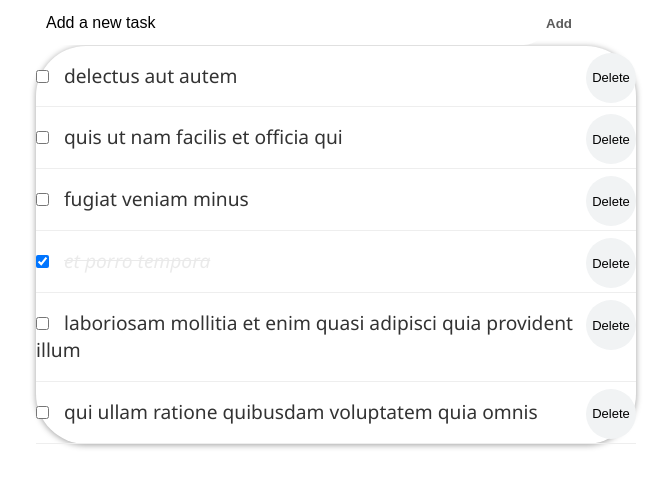
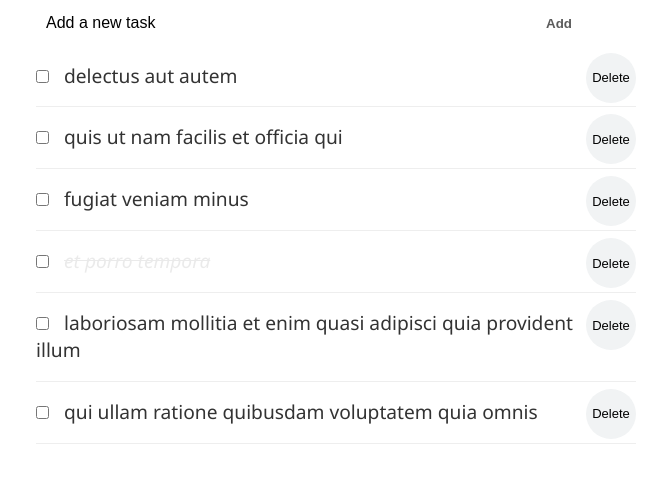
Before and after one commit to Fiser04/web-s-formulari, a React (Create React App) app in the folder web-s-formulari/: page / in a window 1280 px wide. Shown: the top 488 px of the page, without its empty margins (304-975 px from the left). Built offline with nearby package versions, Linux system fonts and the light colour scheme.

Commit message:
Update ToDoList.js

```diff
--- a/web-s-formulari/src/Components/ToDoList.js
+++ b/web-s-formulari/src/Components/ToDoList.js
@@ -1,23 +1,18 @@
 import React from "react";
 import ToDoItem from "./ToDoItem";
-
 class ToDoList extends React.Component {
   render() {
     return (
-      <div className="form-container">
       <ul>
         {this.props.items.map((item) => (
           <ToDoItem
             key={item.id}
             item={item}
-              title={item.title}
-              completed={item.completed}
             handleChangeProps={this.props.handleChangeProps}
             deleteItemProps={this.props.deleteItemProps}
           />
         ))}
       </ul>
-      </div>
     );
   }
 }
```
Lines whose indentation alone changed are shown as unchanged.
